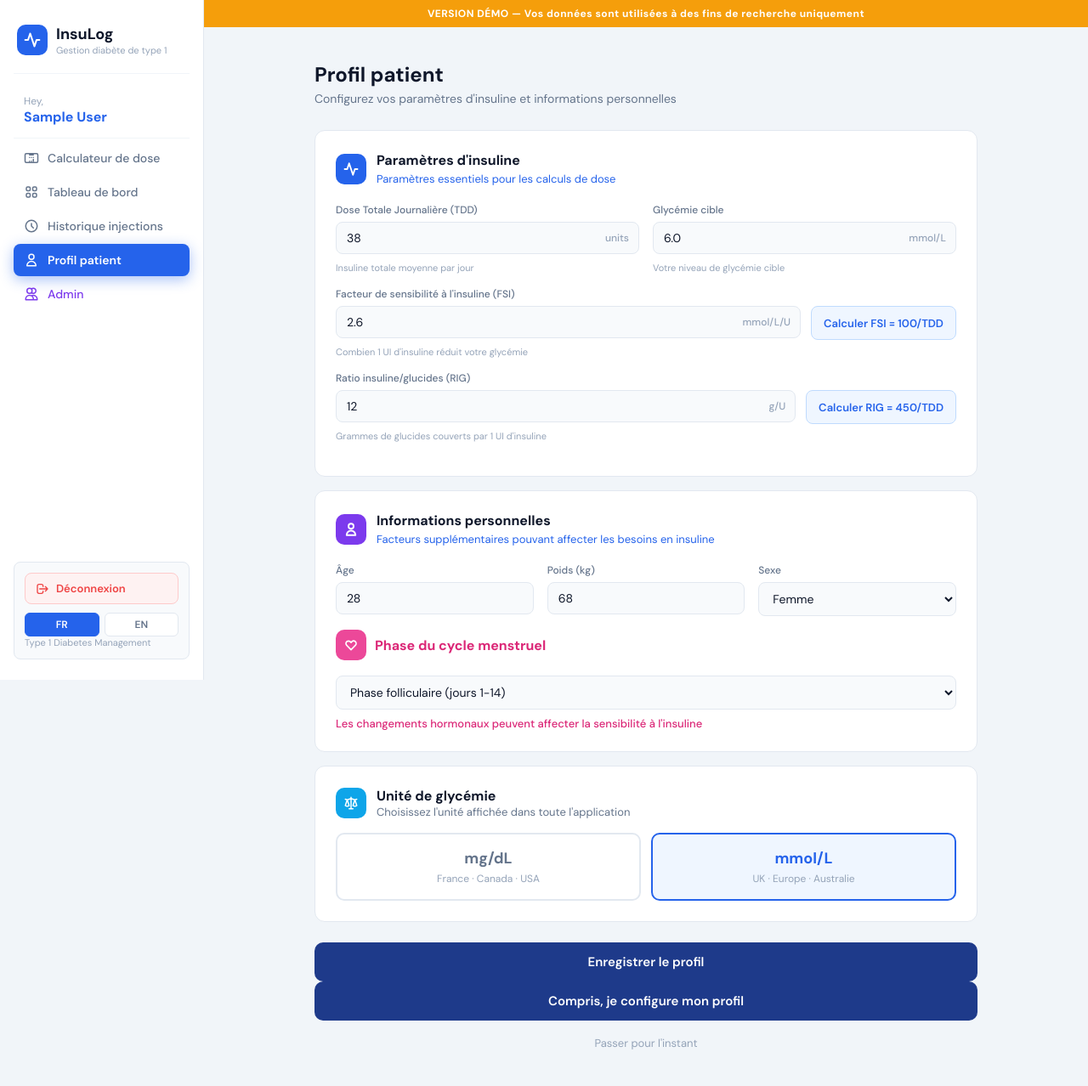
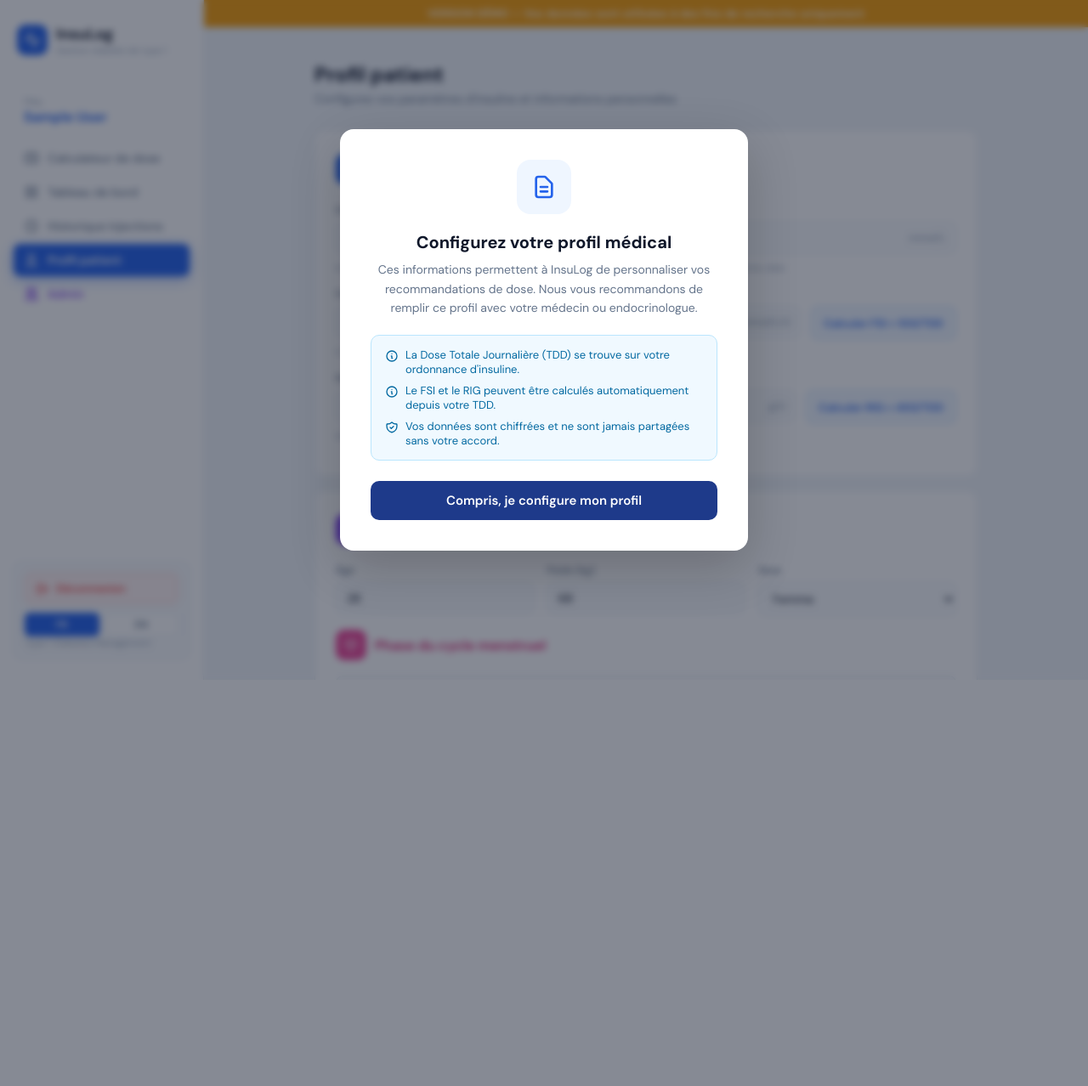
Before and after one commit to anis69000/insulog, a Flask app: page /profil in a window 1280 px wide. Shown: the whole page at 85% size. After the commit the page ends 782 px from the top, so only its background shows below. Run offline with Flask 3, Linux system fonts and the light colour scheme; the visitor is signed in with stand-in values (Sample User, id 1); data that the repository does not hold is empty; some libraries are stand-ins or nearby versions.

Commit message:
Add files via upload

```diff
--- a/templates/index.html
+++ b/templates/index.html
@@ -250,7 +250,7 @@ body{font-family:'DM Sans',system-ui,sans-serif;background:#F1F5F9;color:#0F172A
  </div>
  <div id="cgm-panel"><p style="font-size:13px;color:#94A3B8;" data-i18n="cgm-live">Lecture CGM en direct ci-dessus.</p></div>
  <div id="manuel-panel" style="display:none;">
- <div class="field"><label data-i18n="bg-label">Glycémie (<span id="unit-label-input">mmol/L</span>)</label><input type="number" id="bg-manuel" value="" min="2" max="30" step="0.1"></div>
+ <div class="field"><label data-i18n="bg-label">Glycémie (<span id="unit-label-input">mg/dL</span>)</label><input type="number" id="bg-manuel" value="" min="2" max="30" step="0.1"></div>
  </div>
  </div>
 
@@ -378,7 +378,9 @@ body{font-family:'DM Sans',system-ui,sans-serif;background:#F1F5F9;color:#0F172A
     var lbl=document.getElementById('unit-label-input');
     if(lbl) lbl.textContent=UNIT_LABEL;
     var mg=document.getElementById('cgm-mg');
-    if(mg) mg.style.display=UNITE==='mgdl'?'none':'block';
+    if(mg) mg.style.display=UNITE==='mmol'?'block':'none';
+    // Trigger first CGM update with correct unit
+    setTimeout(updateCGM, 100);
   });
 
  let mode="cgm",hasMeal=true,sex="F",luteal=true,exInt=0;
--- a/templates/profil.html
+++ b/templates/profil.html
@@ -295,10 +295,24 @@ body{font-family:'DM Sans',system-ui,sans-serif;background:#F1F5F9;color:#0F172A
   <button onclick="sauvegarder()" class="btn-save" data-i18n="save-btn">Enregistrer le profil</button>
   <div class="toast" id="toast">✓ Profil enregistré avec succès</div>
 
-
-
+<!-- Popup premier accès -->
+<div id="modal-overlay" style="position:fixed;inset:0;background:rgba(15,23,42,0.5);z-index:1000;display:none;align-items:center;justify-content:center;padding:24px;backdrop-filter:blur(4px);">
+  <div style="background:#fff;border-radius:16px;padding:36px;max-width:480px;width:100%;box-shadow:0 20px 60px rgba(0,0,0,0.2);animation:popIn 0.3s ease;">
+    <div style="display:flex;justify-content:center;margin-bottom:20px;">
+      <div style="width:64px;height:64px;background:#EFF6FF;border-radius:16px;display:flex;align-items:center;justify-content:center;">
+        <svg width="32" height="32" fill="none" viewBox="0 0 24 24" stroke="#2563EB" stroke-width="2"><path stroke-linecap="round" stroke-linejoin="round" d="M9 12h6m-6 4h6m2 5H7a2 2 0 01-2-2V5a2 2 0 012-2h5.586a1 1 0 01.707.293l5.414 5.414a1 1 0 01.293.707V19a2 2 0 01-2 2z"/></svg>
+      </div>
+    </div>
+    <h2 style="font-size:20px;font-weight:700;text-align:center;color:#0F172A;margin-bottom:8px;" data-i18n="modal-title">Configurez votre profil médical</h2>
+    <p style="font-size:14px;color:#64748B;text-align:center;line-height:1.6;margin-bottom:20px;" data-i18n="modal-text">Ces informations permettent à InsuLog de personnaliser vos recommandations de dose. Remplissez ce profil avec votre médecin.</p>
+    <div style="background:#F0F9FF;border:1px solid #BAE6FD;border-radius:10px;padding:14px 16px;margin-bottom:24px;">
+      <div style="font-size:13px;color:#0369A1;">
+        <div style="display:flex;gap:8px;margin-bottom:8px;"><svg width="16" height="16" fill="none" viewBox="0 0 24 24" stroke="#0369A1" stroke-width="2" style="flex-shrink:0;margin-top:2px;"><path stroke-linecap="round" stroke-linejoin="round" d="M13 16h-1v-4h-1m1-4h.01M21 12a9 9 0 11-18 0 9 9 0 0118 0z"/></svg><span data-i18n="modal-tip1">La Dose Totale Journalière (TDD) se trouve sur votre ordonnance.</span></div>
+        <div style="display:flex;gap:8px;margin-bottom:8px;"><svg width="16" height="16" fill="none" viewBox="0 0 24 24" stroke="#0369A1" stroke-width="2" style="flex-shrink:0;margin-top:2px;"><path stroke-linecap="round" stroke-linejoin="round" d="M13 16h-1v-4h-1m1-4h.01M21 12a9 9 0 11-18 0 9 9 0 0118 0z"/></svg><span data-i18n="modal-tip2">Le FSI et le RIG peuvent être calculés depuis votre TDD.</span></div>
+        <div style="display:flex;gap:8px;"><svg width="16" height="16" fill="none" viewBox="0 0 24 24" stroke="#0369A1" stroke-width="2" style="flex-shrink:0;margin-top:2px;"><path stroke-linecap="round" stroke-linejoin="round" d="M9 12l2 2 4-4m5.618-4.016A11.955 11.955 0 0112 2.944a11.955 11.955 0 01-8.618 3.04A12.02 12.02 0 003 9c0 5.591 3.824 10.29 9 11.622 5.176-1.332 9-6.03 9-11.622 0-1.042-.133-2.052-.382-3.016z"/></svg><span data-i18n="modal-tip3">Vos données sont chiffrées et ne sont jamais partagées.</span></div>
+      </div>
+    </div>
     <button onclick="fermerModal()" style="width:100%;padding:13px;background:#1E3A8A;border:none;border-radius:10px;color:#fff;font-size:15px;font-weight:600;cursor:pointer;font-family:inherit;" data-i18n="modal-btn">Compris, je configure mon profil</button>
-    <button onclick="fermerModal()" style="width:100%;padding:10px;background:none;border:none;color:#94A3B8;font-size:13px;cursor:pointer;font-family:inherit;margin-top:8px;" data-i18n="modal-skip">Passer pour l'instant</button>
   </div>
 </div>
 
```
